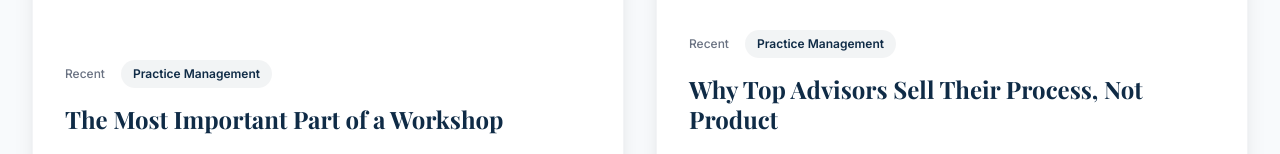
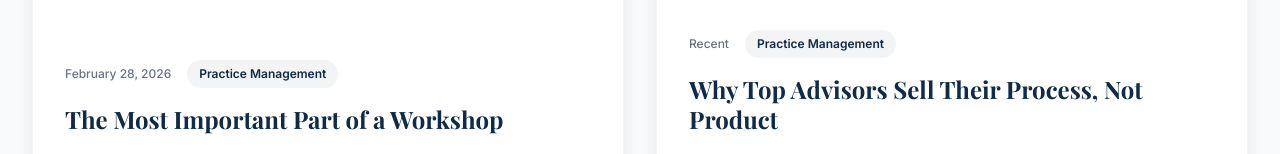
Before and after one commit to SuperFastTaco/kevinnuber-website, a React (Vite) app: page /blog in a window 1280 px wide. Shown: the part 1763-1917 px from the top of the page. Built offline with nearby package versions, Linux system fonts and the light colour scheme; a web font is replaced by a local one.

Commit message:
Add files via upload

```diff
--- a/src/pages/Blog.tsx
+++ b/src/pages/Blog.tsx
@@ -23,8 +23,8 @@ export default function Blog() {
       id: 3,
       title: 'The Most Important Part of a Workshop',
       description: 'A workshop is won or lost during the opening sequence. Learn the blueprint to winning the room and why prospects buy you, not your PowerPoint.',
-      date: 'Recent',
-      link: 'https://vid.us/lob1c8',
+      date: 'February 28, 2026',
+      link: '/blog/the-most-important-part-of-a-workshop',
       imageUrl: '/pictures/TheMost.jpg'
     },
     {
```
